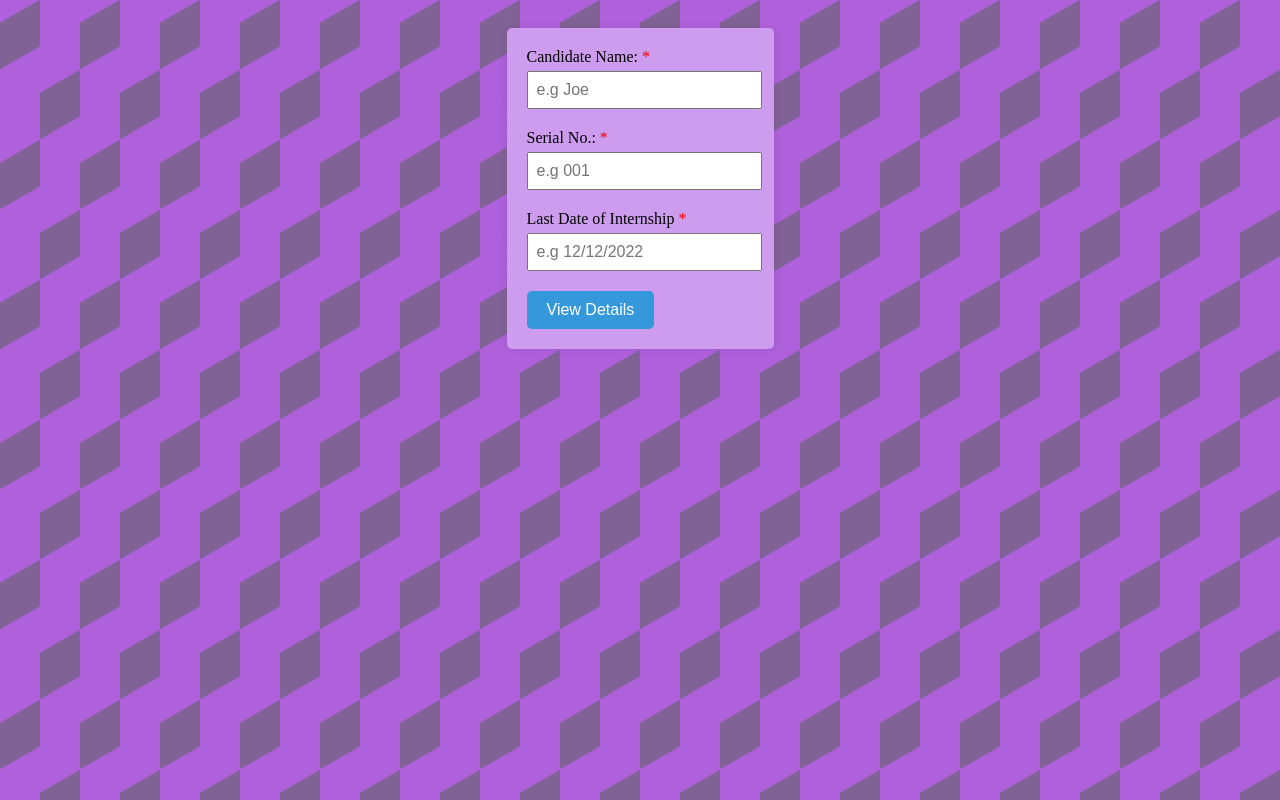
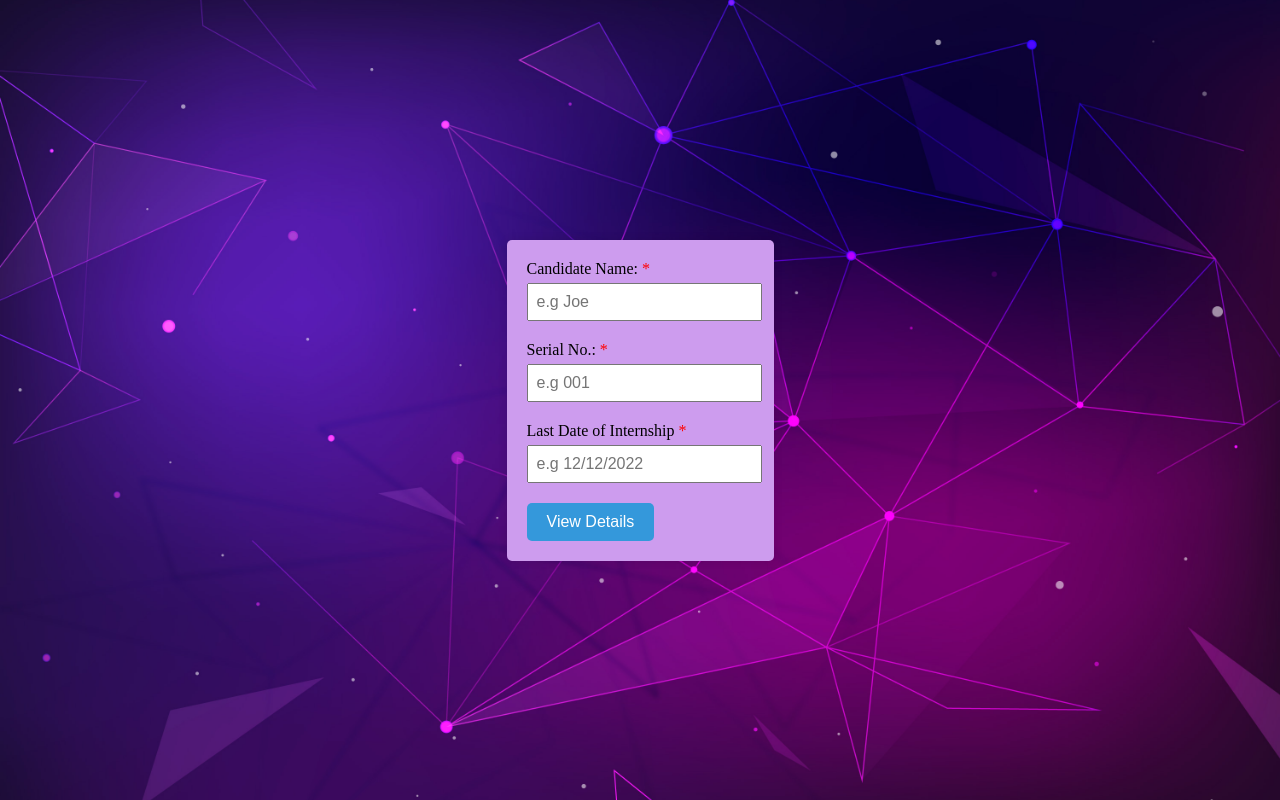
Before and after one commit to rbavithaa/candidate-details, a plain HTML site: page index.html in a window 1280 px wide. Drawn offline with Linux system fonts and the light colour scheme.

Commit message:
Update login.css

```diff
--- a/login.css
+++ b/login.css
@@ -1,17 +1,15 @@
 body {
-  background-color:rgb(129, 98, 151);
-  background-image: linear-gradient(30deg, rgb(174, 97, 219) 12%, transparent 12.5%, transparent 87%, rgb(174, 97, 219) 87.5%, rgb(174, 97, 219)),
-  linear-gradient(150deg, rgb(174, 97, 219) 12%, transparent 12.5%, transparent 87%, rgb(174, 97, 219) 87.5%, rgb(174, 97, 219)),
-  linear-gradient(30deg, rgb(174, 97, 219) 12%, transparent 12.5%, transparent 87%, rgb(174, 97, 219) 87.5%, rgb(174, 97, 219)),
-  linear-gradient(150deg, rgb(174, 97, 219) 12%, transparent 12.5%, transparent 87%, rgb(174, 97, 219) 87.5%, rgb(174, 97, 219)),
-  linear-gradient(60deg, rgb(174, 97, 219) 25%, transparent 25.5%, transparent 75%, rgb(174, 97, 219) 75%, rgb(174, 97, 219)),
-  linear-gradient(60deg, rgb(174, 97, 219) 25%, transparent 25.5%, transparent 75%, rgb(174, 97, 219) 75%, rgb(174, 97, 219));
-  background-size:80px 140px;
-  background-position: 0 0, 0 0, 40px 70px, 40px 70px, 0 0, 40px 70px;
+  background-image: url('backg.jpg'); /* Replace 'your-image-url.jpg' with the path to your image */
+  background-size: cover;
+  background-position: center;
+  background-repeat: no-repeat;
   display: flex;
   align-items: center;
   justify-content: center;
-  }
+  margin: 0; /* Remove default margin to cover the entire page */
+  height: 100vh; /* Set height to 100% of the viewport height */
+  overflow: hidden; /* Hide any potential overflow */
+}
 
   .Details {
     max-width: 400px;
```
